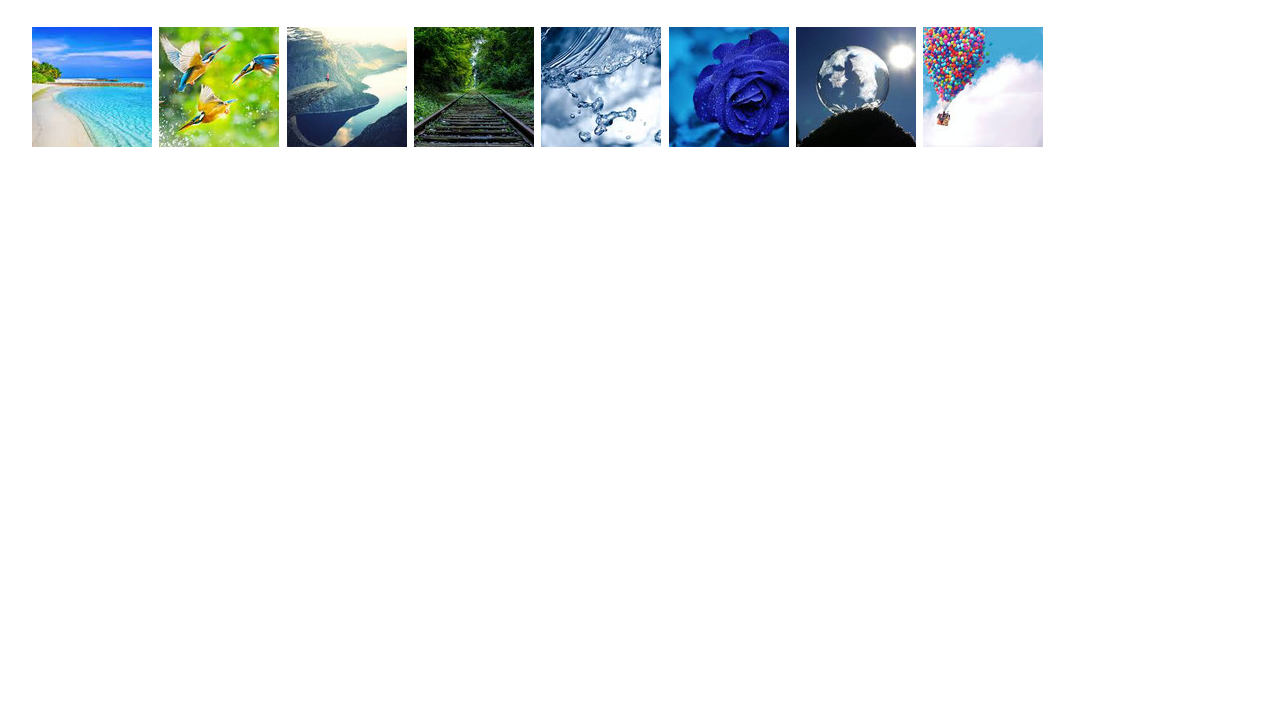
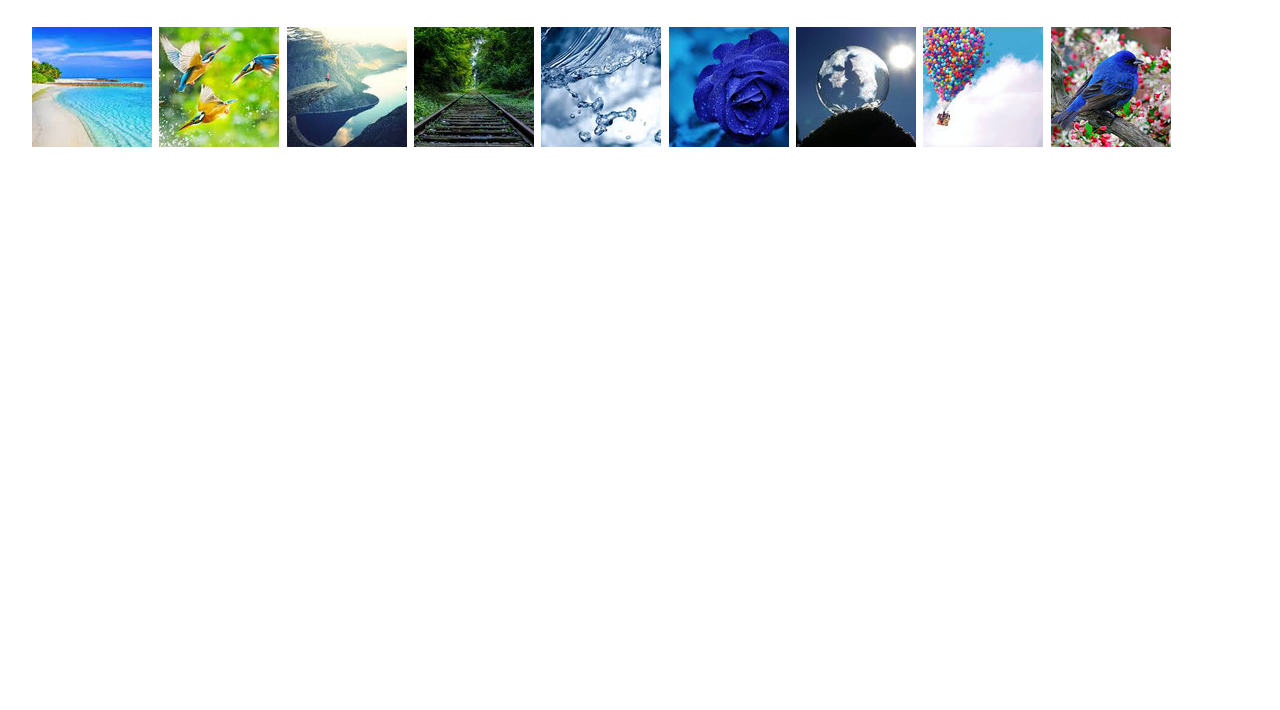
Before and after one commit to ruchikajoshi/caddy, a plain HTML site: page index.html in a window 1280 px wide. Shown: the part 90-800 px from the top of the page. Drawn offline with Linux system fonts and the light colour scheme.

Commit message:
added one image

```diff
--- a/index.html
+++ b/index.html
@@ -110,6 +110,16 @@
                    height="120"
                    alt="images8.jpeg" />
             </a>
+          </li>
+          <li data-src="media/large/image9.jpeg"
+              data-sub-html=""
+              data-download-url="media/large/image9.jpeg">
+            <a href="media/large/image9.jpeg">
+              <img src="media/thumbs/image9.jpeg"
+                   width="120"
+                   height="120"
+                   alt="image9.jpeg" />
+            </a>
           </li></ul>
 
     <!--
```
Also changed, not shown: media/large/image9.jpeg (added), media/thumbs/image9.jpeg (added), 1 other file.
